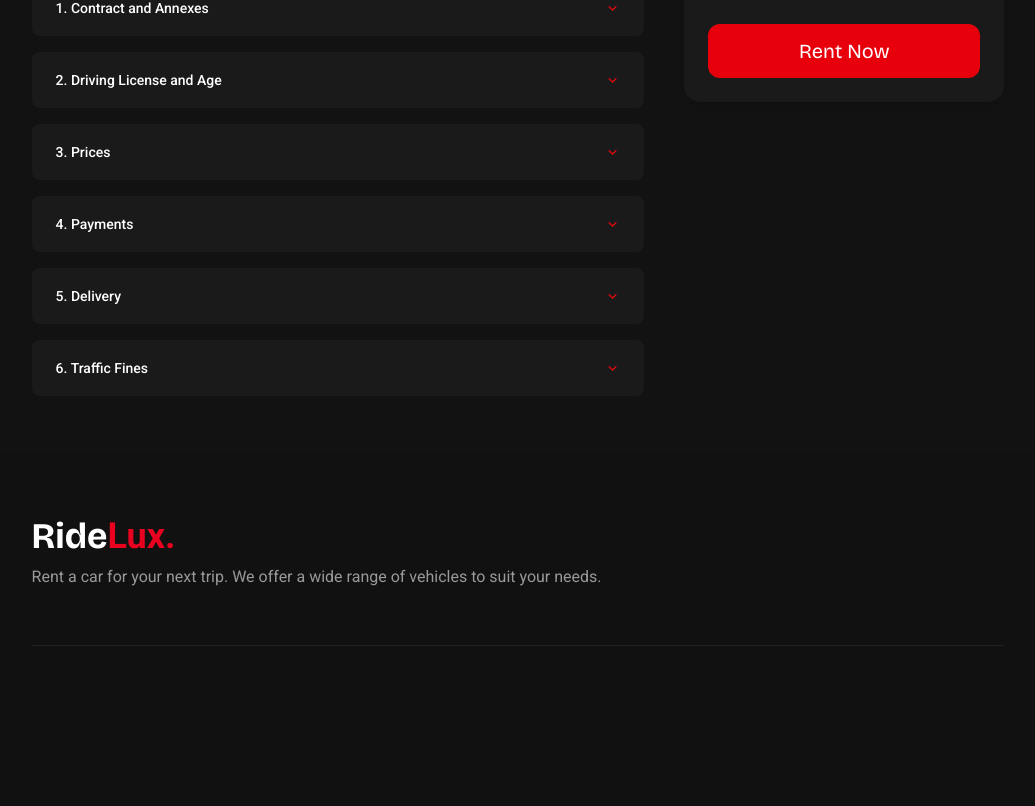
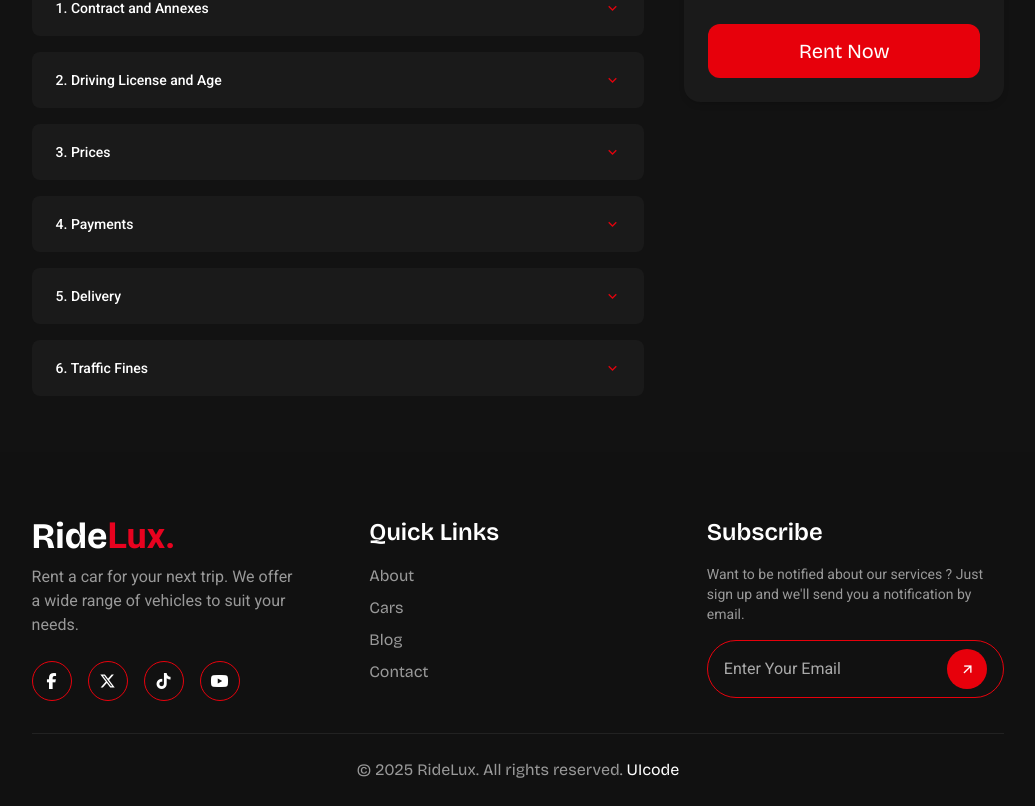
Before and after one commit to Jisap/vite-carrental2-2025, a React (Vite) app: page /car/1 in a window 1280 px wide. Shown: the part 892-1698 px from the top of the page, without its empty margins (122-1157 px from the left). Before the commit the page ends 1538 px from the top, so only its background shows below. Built offline with nearby package versions, Linux system fonts and the light colour scheme.

Commit message:
Enhance Footer component with new social media links, quick links section, and subscription form. Improve layout for better user engagement and visual appeal.

```diff
--- a/src/Components/Footer.jsx
+++ b/src/Components/Footer.jsx
@@ -9,6 +9,7 @@
       <footer className="text-white lg:px-[12%] px-[8%] pt-16 flex justify-center flex-col">
         <div className="border-b border-[#222] pb-8 w-full text-white px-4 md:px-0">
           <div className="flex flex-col md:flex-row md:space-x-10 space-y-10 md:space-y-0">
+            {/* Lado izquierdo */}
             <div className="flex-1">
               <Link to="/" className="text-4xl font-bold logo font-bricolage">
                 Ride<span className="text-primary">Lux.</span>
@@ -17,8 +18,84 @@
               <p className="text-[#999] mb-6 md:w-[90%] w-full mt-2">
                 Rent a car for your next trip. We offer a wide range of vehicles to suit your needs.
               </p>
+
+              <div className="flex gap-4">
+                <a href="#" className="border border-red-600 text-white rounded-full w-10 h-10 flex items-center justify-center hover:bg-red-600 hover:text-black transition-colors duration-300">
+                  <i className="fa-brands fa-facebook-f"></i>
+                </a>
+                <a href="#" className="border border-red-600 text-white rounded-full w-10 h-10 flex items-center justify-center hover:bg-red-600 hover:text-black transition-colors duration-300">
+                  <i className="fa-brands fa-x-twitter"></i>
+                </a>
+                <a href="#" className="border border-red-600 text-white rounded-full w-10 h-10 flex items-center justify-center hover:bg-red-600 hover:text-black transition-colors duration-300">
+                  <i className="fa-brands fa-tiktok"></i>
+                </a>
+                <a href="#" className="border border-red-600 text-white rounded-full w-10 h-10 flex items-center justify-center hover:bg-red-600 hover:text-black transition-colors duration-300">
+                  <i className="fa-brands fa-youtube"></i>
+                </a>
+              </div>
+
+
+            </div>
+
+            {/* Centro */}
+            <div className="flex-1">
+              <h4 className="text-2xl font-semibold font-bricolage mb-4">
+                Quick Links
+              </h4>
+
+              <ul className="space-y-2 text-[#999] footer-menu relative">
+                <li>
+                  <Link to="/About" className="hover:text-red-600 relative transitio duration-300 font-bricolage">
+                    About
+                  </Link>
+                </li>
+                <li>
+                  <Link to="/Cars" className="hover:text-red-600 relative transitio duration-300 font-bricolage">
+                    Cars
+                  </Link>
+                </li>
+                <li>
+                  <Link to="/Blog" className="hover:text-red-600 relative transitio duration-300 font-bricolage">
+                    Blog
+                  </Link>
+                </li>
+                <li>
+                  <Link to="/Contact" className="hover:text-red-600 relative transitio duration-300 font-bricolage">
+                    Contact
+                  </Link>
+                </li>
+              </ul>
+            </div>
+
+            {/* Derecho */}
+            <div className="flex-1">
+              <h4 className="text-2xl font-semibold font-bricolage mb-4">
+                Subscribe
+              </h4>
+
+              <p className="text-[#999] mb-4 text-sm">
+                Want to be notified about our services ? Just sign up and we'll send you a notification by email.
+              </p>
+
+              <div className="flex items-center border border-red-600 rounded-full px-4 py-2">
+                <input
+                  type="email"
+                  placeholder="Enter Your Email"
+                  required
+                  className="bg-transparent outline-none text-white placeholder:text-[#aaa] flex-1"
+                />
+                <button type="submit" className="bg-red-600 text-white rounded-full w-10 h-10 flex items-center justify-center">
+                  <i className="ri-arrow-right-up-line"></i>
+                </button>
+              </div>
             </div>
           </div>
+        </div>
+
+        <div className="text-[#999] text-center text-base relative py-6">
+          <p className="font-bricolage">
+            © 2025 RideLux. All rights reserved. <a href="#" className="text-white font-bricolage">UIcode</a>
+          </p>
         </div>
       </footer>
     </>
```
